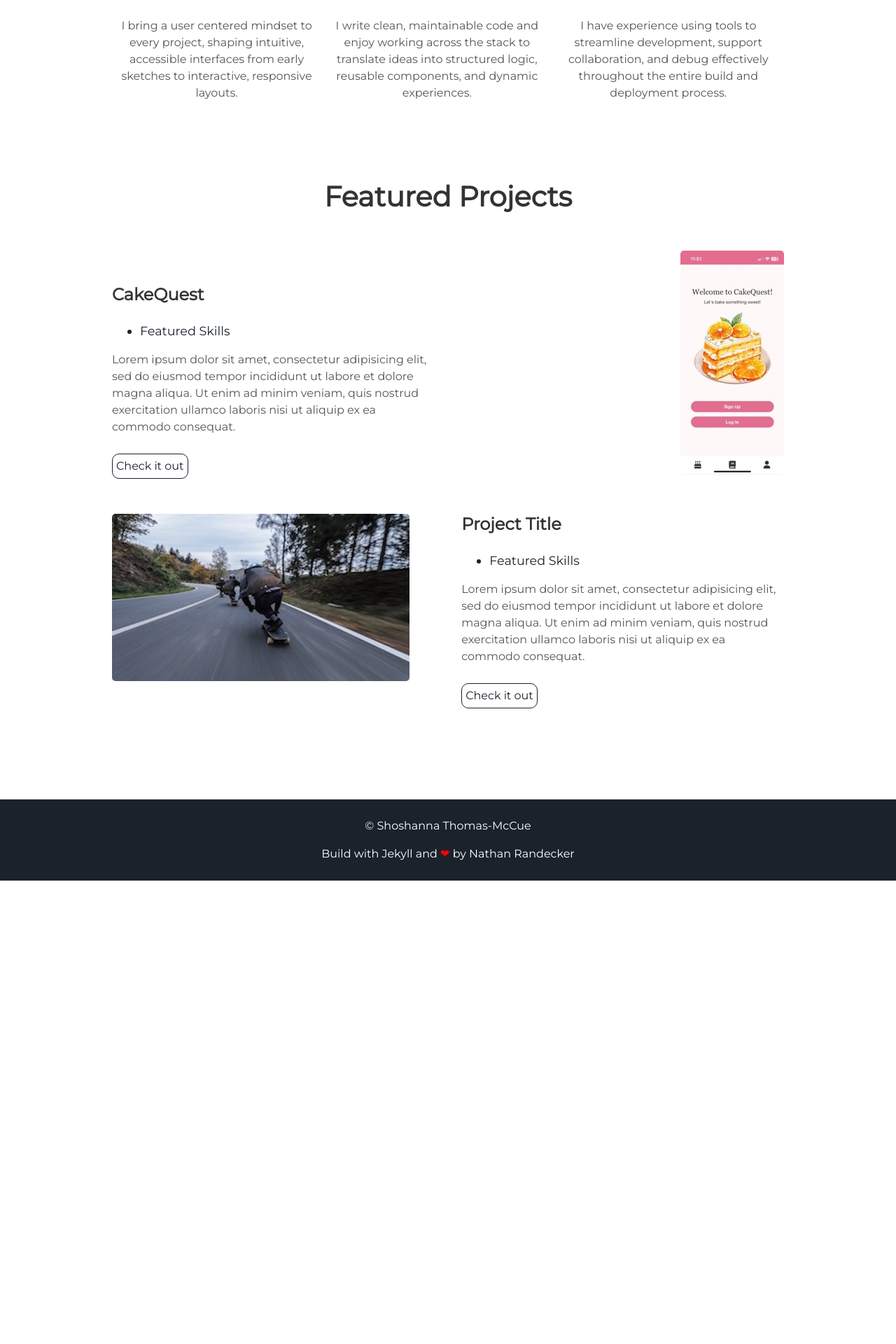
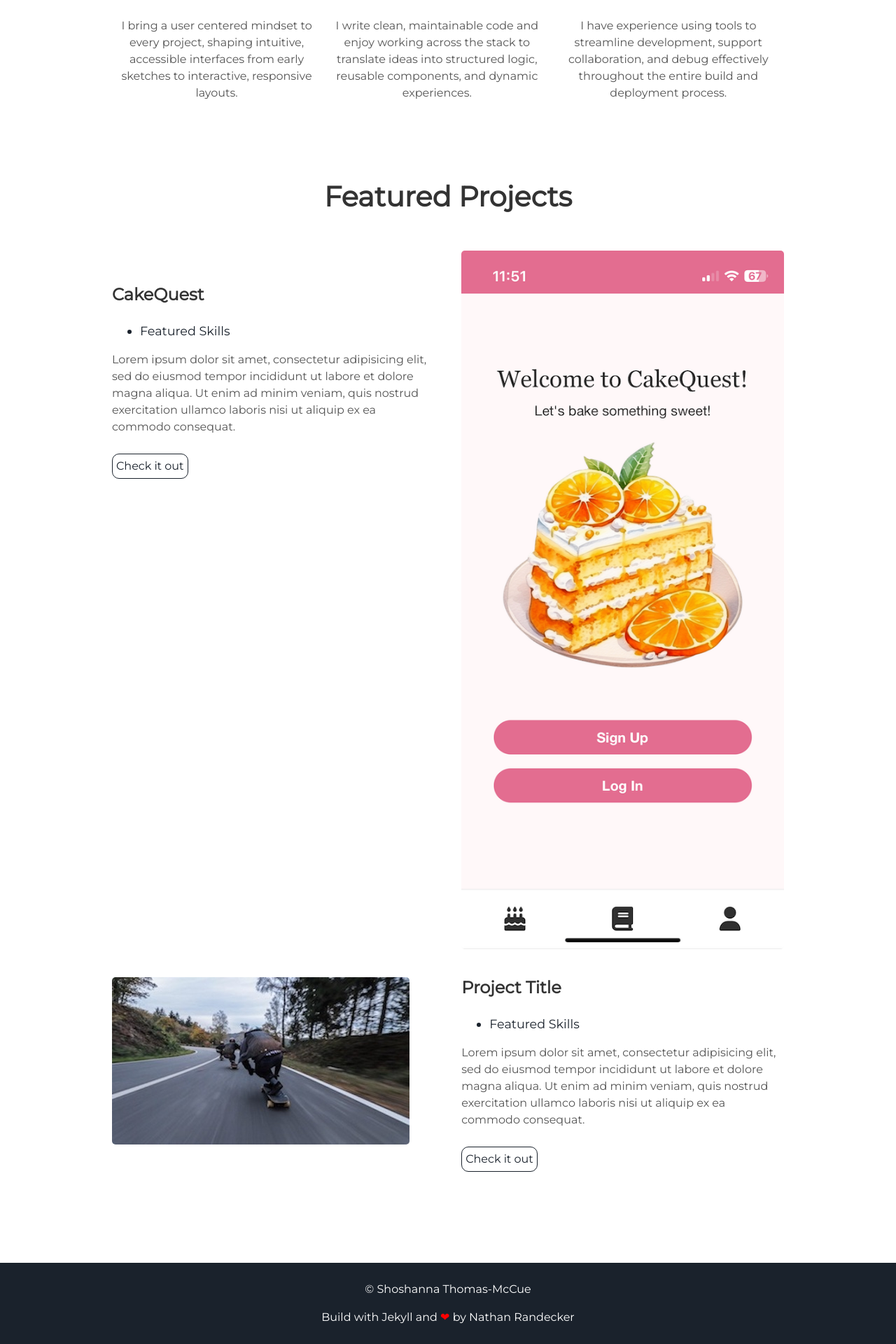
Before and after one commit to shoshannaTM/shoshannaTM.github.io, a Jekyll site: the page built from index.html, in a window 1280 px wide. Shown: the part 1365-3285 px from the top of the page at 70% size. Built offline with Jekyll 4.4.1, drawn with Linux system fonts in a browser that asks for light colours; nearby versions of some CDN libraries; before the commit the page ends 2623 px from its top, so only the background shows below that.

Commit message:
cakequest img

```diff
--- a/_includes/projects.html
+++ b/_includes/projects.html
@@ -3,7 +3,7 @@
 </div>
 <div class="user-projects">
   <div class="images-right">
-    <img alt="CakeQuest Screenshot" src="{{ "/assets/img/cakequest-welcome-screenshot Small.jpeg" | prepend: site.baseurl }}" />
+    <img alt="CakeQuest Screenshot" src="{{ "/assets/img/cakequest-welcome-screenshot.PNG" | prepend: site.baseurl }}" />
   </div>
   <div class="contents">
     <h3> CakeQuest </h3>
```
Also changed, not shown: assets/img/cakequest-welcome-screenshot Small.jpeg (deleted), assets/img/cakequest-welcome-screenshot.PNG (added), src/img/cakequest-welcome-screenshot Small.jpeg (deleted), src/img/cakequest-welcome-screenshot.PNG (added).
